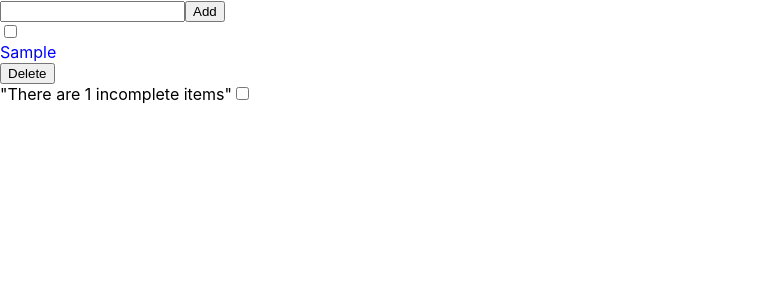
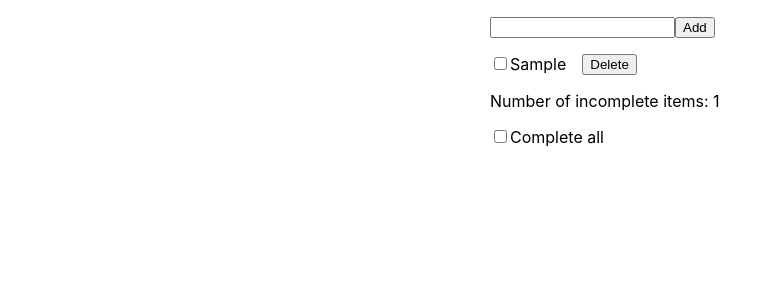
Before and after one commit to philipallen/todo-react-redux, a React (Create React App) app: page / in a window 1280 px wide. Both pictures are taken after typing "Sample" into the empty fields and a click on the button "Add". Shown: the top 300 px of the page, without its empty margins (0-782 px from the left). Built offline with nearby package versions, Linux system fonts and the light colour scheme.

Commit message:
Tidy up and final testing

```diff
--- a/src/features/todoList/TodoList.js
+++ b/src/features/todoList/TodoList.js
@@ -10,6 +10,8 @@ import {
 } from "./todoListSlice";
 import * as S from "./TodoList.styled";
 
+// TODO split below out to separate components? Could've done but I felt the file size was manageable plus nothing is actually duplicated
+
 export function TodoList() {
   const dispatch = useDispatch();
   const items = useSelector(selectItems);
@@ -18,8 +20,11 @@ export function TodoList() {
 
   const handleInputChange = (e) => setInputValue(e?.target?.value);
 
+  const handleKeyDown = (e) => e.key === "Enter" && handleAddButtonClick();
+
   const handleAddButtonClick = () => {
-    dispatch(addItem(inputValue));
+    const value = inputValue.trim();
+    value.length && dispatch(addItem(inputValue));
     setInputValue("");
   };
 
@@ -30,39 +35,44 @@ export function TodoList() {
     dispatch(toggleAllItemsStatuses(e.target?.checked));
 
   return (
-    <div>
+    <S.TodoList>
       <S.Input
         value={inputValue}
         onChange={handleInputChange}
-        data-cy="todo-input"
+        onKeyDown={handleKeyDown}
+        data-cy="input"
       ></S.Input>
-      {/* TODO split below out to separate component */}
-      <S.AddButton onClick={handleAddButtonClick} data-cy="todo-add-btn">
+      <S.AddButton onClick={handleAddButtonClick} data-cy="add-btn">
         Add
       </S.AddButton>
       {items.map((item, i) => (
-        <div key={i} data-cy="todo-item">
+        <S.ItemContainer key={i} data-cy="item">
+          <S.ItemTitle data-cy="item-title" isComplete={item.isComplete}>
             <S.StatusCheckbox
               type="checkbox"
               checked={item.isComplete}
               onChange={(e) => handleStatusCheckboxChange(e, item.id)}
             ></S.StatusCheckbox>
-          <S.ItemTitle data-cy="todo-item-title">{item.title}</S.ItemTitle>
+            {item.title}
+          </S.ItemTitle>
           <S.DeleteButton
             onClick={() => dispatch(deleteItem(item.id))}
-            data-cy="todo-delete-btn"
+            data-cy="delete-btn"
           >
             Delete
           </S.DeleteButton>
-        </div>
+        </S.ItemContainer>
       ))}
       <S.IncompeteItemsText>
-        "There are {countOfIncompleteItems} incomplete items"
+        Number of incomplete items: {countOfIncompleteItems}
       </S.IncompeteItemsText>
+      <S.MasterStatusCheckboxLabel>
         <S.MasterStatusCheckbox
           type="checkbox"
           onChange={handleMasterStatusCheckboxChange}
         ></S.MasterStatusCheckbox>
-    </div>
+        Complete all
+      </S.MasterStatusCheckboxLabel>
+    </S.TodoList>
   );
 }
--- a/src/features/todoList/TodoList.styled.js
+++ b/src/features/todoList/TodoList.styled.js
@@ -1,19 +1,34 @@
 import styled from "styled-components";
 
-export const Input = styled.input`
-  color: red;
+export const TodoList = styled.div`
+  max-width: 300px;
+  margin: 1rem auto;
 `;
 
-export const ItemTitle = styled.div`
-  color: blue;
+export const Input = styled.input``;
+
+export const ItemContainer = styled.div`
+  display: flex;
+  margin: 1rem 0;
+`;
+
+export const ItemTitle = styled.label`
+  color: ${(props) => (props.isComplete ? "grey" : "black")};
+  text-decoration: ${(props) => (props.isComplete ? "line-through" : "none")};
 `;
 
 export const AddButton = styled.button``;
 
-export const DeleteButton = styled.button``;
+export const DeleteButton = styled.button`
+  margin-left: 1rem;
+`;
 
 export const StatusCheckbox = styled.input``;
 
-export const IncompeteItemsText = styled.span``;
+export const IncompeteItemsText = styled.div`
+  margin: 1rem 0;
+`;
+
+export const MasterStatusCheckboxLabel = styled.label``;
 
 export const MasterStatusCheckbox = styled.input``;
```
Also changed, not shown: 2 other files (tests, documents, lock files or other folders). Lines whose indentation alone changed are shown as unchanged.
